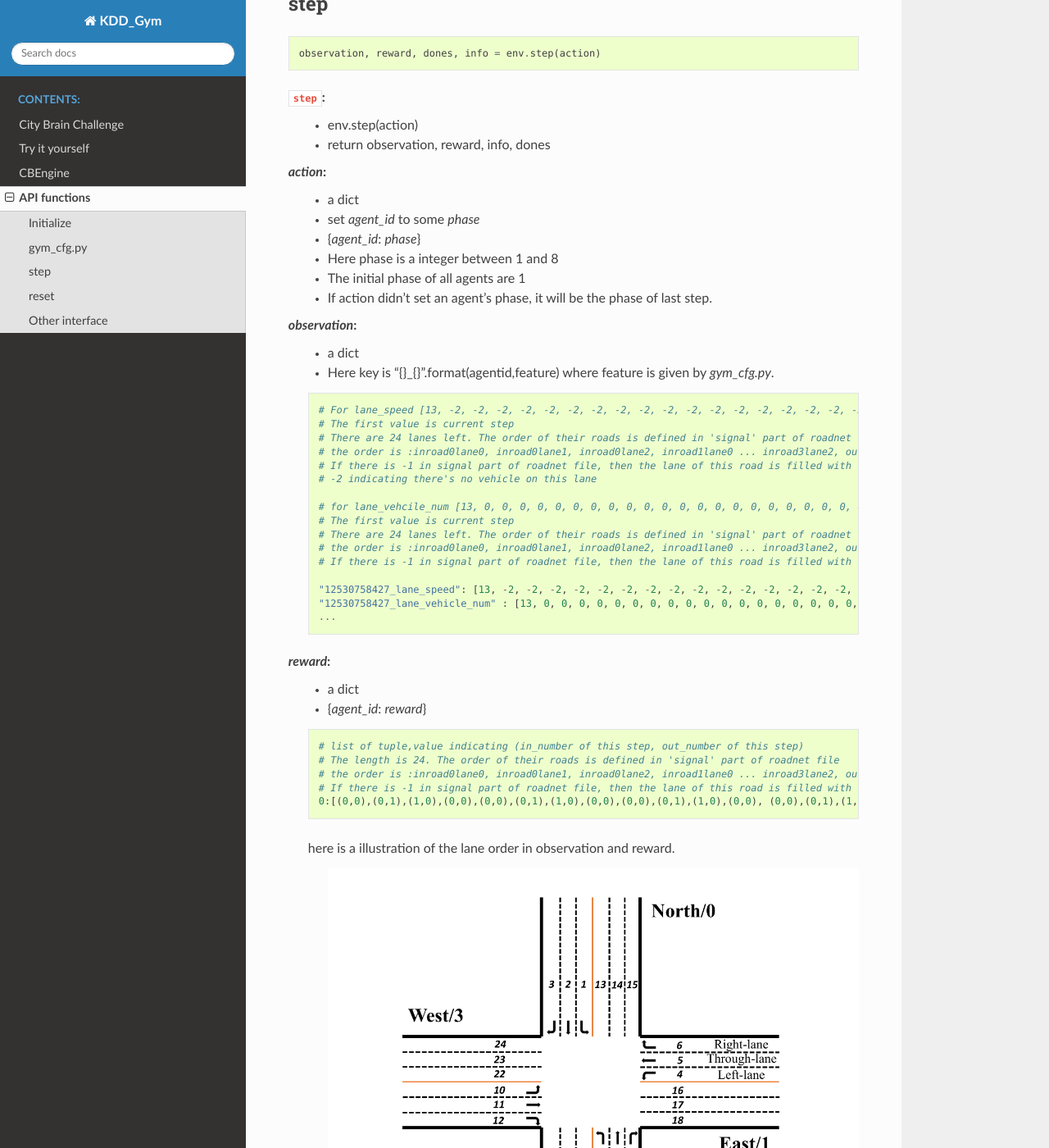
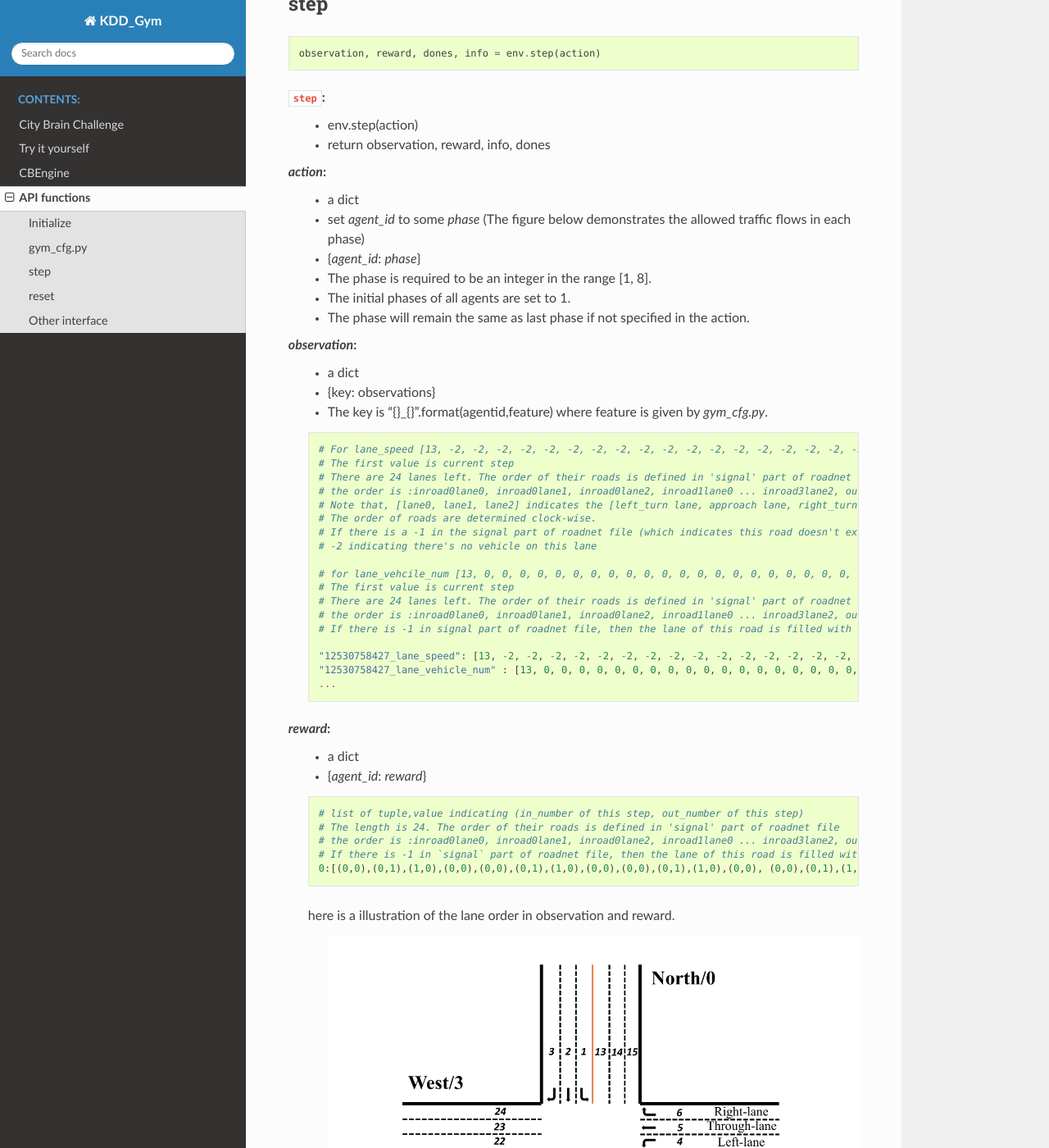
Before and after one commit to CityBrainChallenge/KDDCup2021-CityBrainChallenge, a Sphinx documentation site: the page built from docs/APIs.rst, in a window 1280 px wide and 1400 px high, scrolled down 1175 px. Shown: the whole window at 82% size. Built offline with Sphinx 7.4.7 and the Read the Docs theme 2.0.0, drawn with Linux system fonts in a browser that asks for light colours; some of the changed text lies outside the part shown.

Commit message:
update APIS.rst

```diff
--- a/docs/APIs.rst
+++ b/docs/APIs.rst
@@ -2,7 +2,7 @@
 
 API functions
 =======================
-The Gym api is the same as the OpenAi Gym. We build out environment based on OpenAI Gym API.
+The Gym api is the same as the OpenAi Gym. We build out the traffic simulator environment based on OpenAI Gym API.
 
 
 ===============
@@ -33,7 +33,7 @@
 gym_cfg.py
 ===========
 
-gym_cfg.py is in the ``agent`` folder. It defines the configuration of gym environment. Currently it contains `observation space`. There are 2 options in `observation space`: `lane_speed` , `lane_vehicle_num`. You must write at least one of them. The observation that you get from ``env.step()`` is defined by this configuration.
+gym_cfg.py is in the ``agent`` folder. It defines the configuration of gym environment. Currently it contains `observation features`. There are 2 options in `observation features`: `lane_speed` , `lane_vehicle_num`, which determines the content of observations you get from the ``env.step()`` api. You must write at least one of the two features.
 
 .. code-block:: python
 
@@ -66,15 +66,16 @@
 
 `action`:
     - a dict
-    - set `agent_id` to some `phase`
+    - set `agent_id` to some `phase` (The figure below demonstrates the allowed traffic flows in each phase)
     - {`agent_id`: `phase`}
-    - Here phase is a integer between 1 and 8
-    - The initial phase of all agents are 1
-    - If action didn't set an agent's phase, it will be the phase of last step.
+    - The phase is required to be an integer in the range [1, 8].
+    - The initial phases of all agents are set to 1.
+    - The phase will remain the same as last phase if not specified in the action.
 
 `observation`:
     - a dict
-    - Here key is "{}_{}".format(agentid,feature)  where feature is given by *gym_cfg.py*.
+    - {key: observations}
+    - The key is "{}_{}".format(agentid,feature) where feature is given by *gym_cfg.py*.
 
     .. code-block::
 
@@ -82,7 +83,9 @@
         # The first value is current step
         # There are 24 lanes left. The order of their roads is defined in 'signal' part of roadnet file
         # the order is :inroad0lane0, inroad0lane1, inroad0lane2, inroad1lane0 ... inroad3lane2, outroad0lane0, outroad0lane1 ...
-        # If there is -1 in signal part of roadnet file, then the lane of this road is filled with three -1.
+        # Note that, [lane0, lane1, lane2] indicates the [left_turn lane, approach lane, right_turn lane] repespectively of the corresponding road.
+        # The order of roads are determined clock-wise.
+        # If there is a -1 in the signal part of roadnet file (which indicates this road doesn't exist), then the returned observation of the corresponding lanes on this road are also -1s.
         # -2 indicating there's no vehicle on this lane
 
         # for lane_vehcile_num [13, 0, 0, 0, 0, 0, 0, 0, 0, 0, 0, 0, 0, 0, 0, 0, 0, 0, 0, 0, 0, 0, 0, 0, 0,]
@@ -105,7 +108,7 @@
         # list of tuple,value indicating (in_number of this step, out_number of this step)
         # The length is 24. The order of their roads is defined in 'signal' part of roadnet file
         # the order is :inroad0lane0, inroad0lane1, inroad0lane2, inroad1lane0 ... inroad3lane2, outroad0lane0, outroad0lane1 ...
-        # If there is -1 in signal part of roadnet file, then the lane of this road is filled with three -1.
+        # If there is -1 in `signal` part of roadnet file, then the lane of this road is filled with three -1.
         0:[(0,0),(0,1),(1,0),(0,0),(0,0),(0,1),(1,0),(0,0),(0,0),(0,1),(1,0),(0,0), (0,0),(0,1),(1,0),(0,0),(0,0),(0,1),(1,0),(0,0),(0,0),(0,1),(1,0),(0,0)]
 
     here is a illustration of the lane order in observation and reward.
@@ -122,15 +125,15 @@
 
     .. code-block::
 
-        "info": {
+        "vehicle_info": {
         0: {
-            "distance": [259.0],
-            "drivable": [29301.0],
-            "road": [293.0],
-            "route": [293.0, 195.0, 207.0, 5.0, 67.0, 70.0, 88.0, 92.0, 76.0, 18.0],
-            "speed": [0.0],
-            "start_time": [73.0],
-            "t_ff": [112.716]
+            "distance": [259.0], # The distance from this vehicle to the start point of current road.
+            "drivable": [29301.0], # Current lane of this vehicle.
+            "road": [293.0], # Current road of this vehicle.
+            "route": [293.0, 195.0, 207.0, 5.0, 67.0, 70.0, 88.0, 92.0, 76.0, 18.0], # Route of this vehicle (starting from current road).
+            "speed": [0.0], # Current speed of this vehicle.
+            "start_time": [73.0], # Time step of creation of this vehicle.
+            "t_ff": [112.716] # Travel time of this vehicle assuming no traffic signal and other vehicle exists.
             },
         ...
         }
@@ -138,7 +141,7 @@
 `dones`:
     - a dict
     - {`agent_id`: `bool_value`}
-    - indicating whether an agent is end
+    - indicating whether the simulation of an agent is ended.
 
 ========
 reset
@@ -159,10 +162,10 @@
 Other interface
 ==================
 
-We offer 2 extra interface .
+We offer 2 extra interface:
 
 ``set_warning(flag)``:
-    - flag == False to turn off the warning of invalid phase
+    - set flag as False to turn off the warning of invalid phases (i.e. allowing a green signal to an inexistent road).
 
 ``set_log(flag)``:
-    - flag == False to turn off log to debug if you need. If you do so, the score function won't work.
+    - set flag as False to turn off logs for debugging. Note that the score function won't work if the logging is turned off.
```
